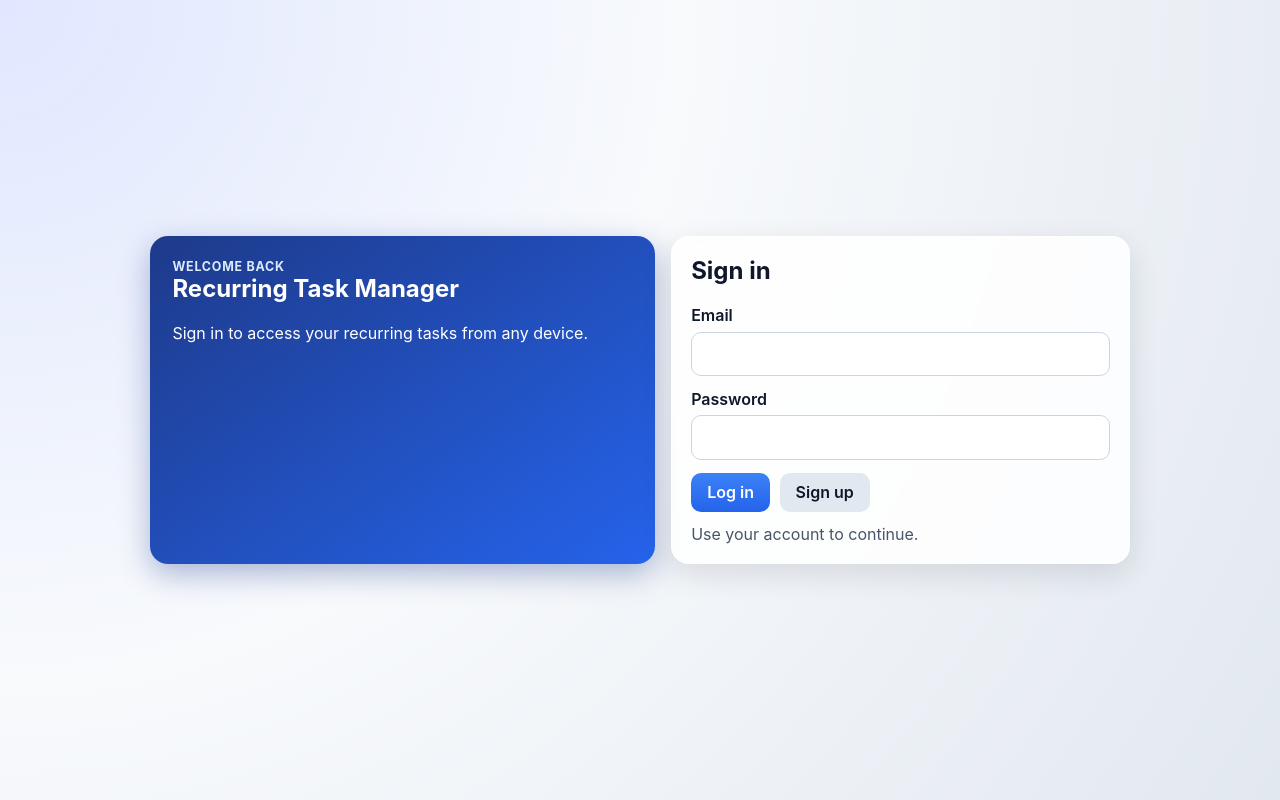
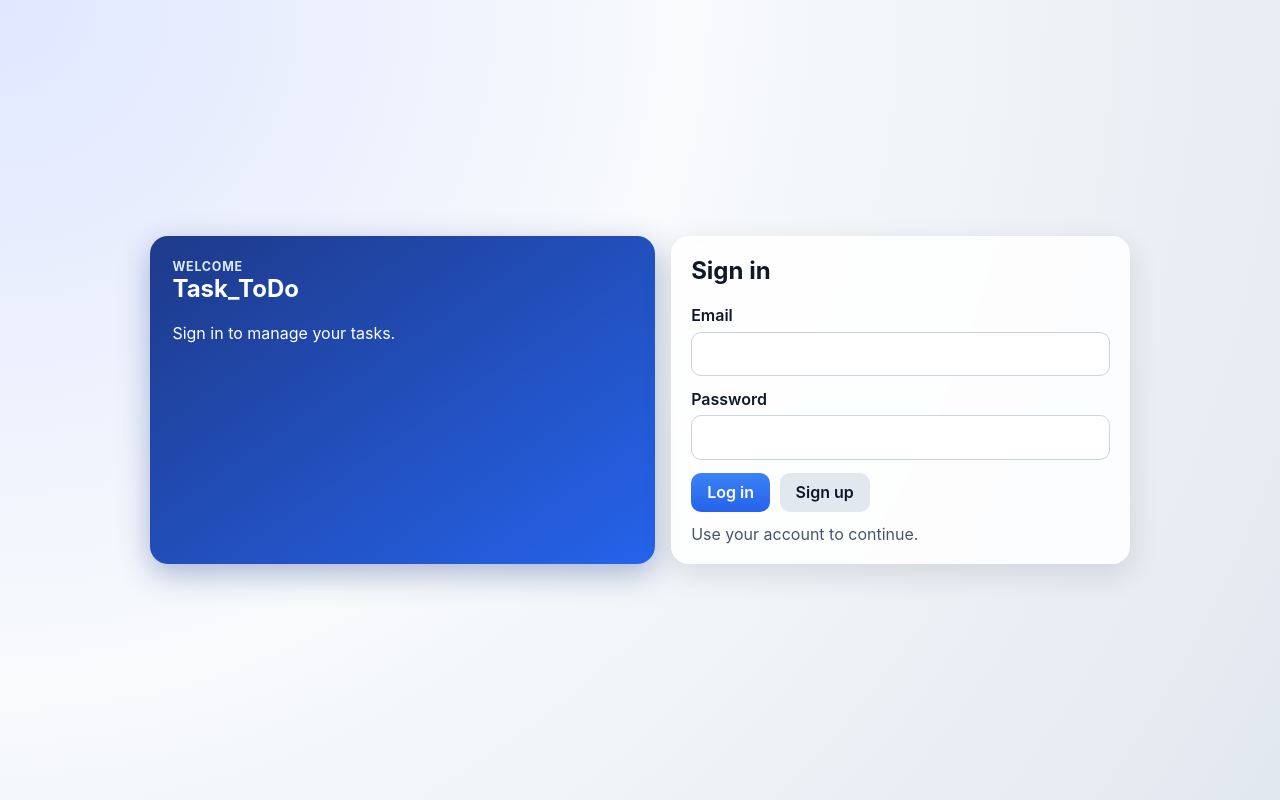
Before and after one commit to Eyasar51/Task-ToDo, a plain HTML site: page login.html in a window 1280 px wide. Drawn offline with nearby package versions, Linux system fonts and the light colour scheme.

Commit message:
Update login.html

```diff
--- a/login.html
+++ b/login.html
@@ -9,10 +9,10 @@
   <body class="auth-shell">
     <main class="auth-layout">
       <section class="auth-brand">
-        <p class="eyebrow">Welcome back</p>
-        <h1>Recurring Task Manager</h1>
+        <p class="eyebrow">Welcome</p>
+        <h1>Task_ToDo</h1>
         <p>
-          Sign in to access your recurring tasks from any device.
+          Sign in to manage your tasks.
         </p>
       </section>
 
```
